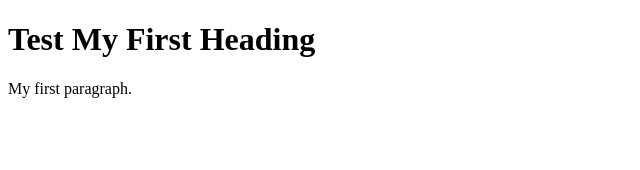
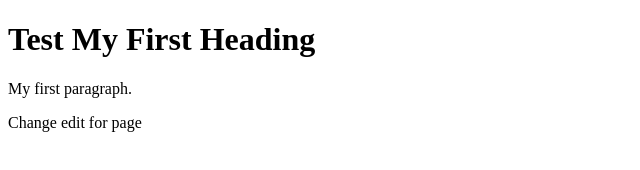
Before and after one commit to benolees/git-demo, a plain HTML site: page web/index.html in a window 1280 px wide. Shown: the whole page, without its empty margins (0-640 px from the left). Drawn offline with Linux system fonts and the light colour scheme.

Commit message:
Updating index page for GH

```diff
--- a/web/index.html
+++ b/web/index.html
@@ -4,6 +4,6 @@
 
 <h1>Test My First Heading</h1>
 <p>My first paragraph.</p>
-
+<p>Change edit for page</p>
 </body>
 </html>
```
